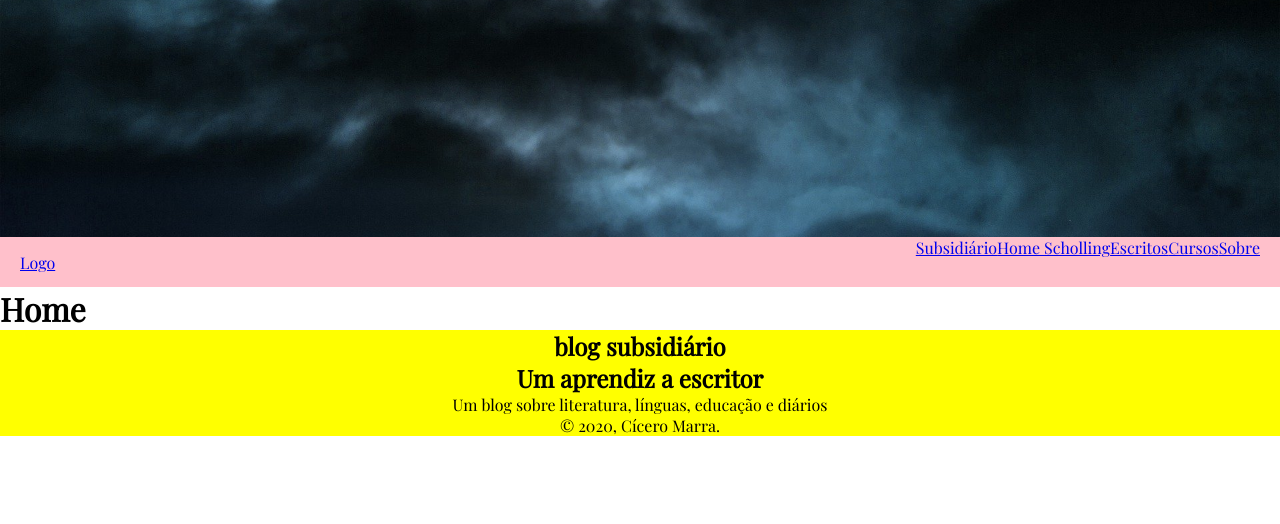
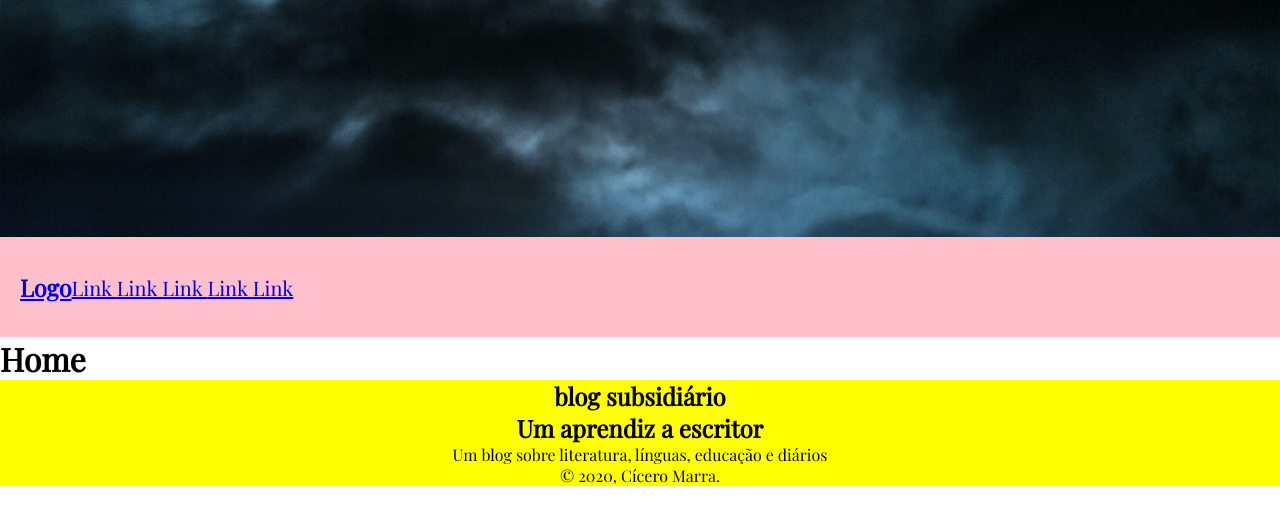
Before and after one commit to laiscavalcanti/cms-react-graphql-netlify, a Gatsby site in the folder blog-subsi/: page / in a window 1280 px wide. Built offline with nearby package versions, Linux system fonts and the light colour scheme; Gatsby itself is replaced by a stand-in of ours.

Commit message:
aplicando flex na tag nav

```diff
--- a/blog-subsi/src/components/ImageHeader/index.js
+++ b/blog-subsi/src/components/ImageHeader/index.js
@@ -1,6 +1,6 @@
 import React from 'react'
 import { useStaticQuery, graphql } from 'gatsby'
-import Img from 'gatsby-image'
+import * as S from './styled'
 
 const ImageHeader = () => {
     const { avatarImage } = useStaticQuery(
@@ -17,7 +17,7 @@ const ImageHeader = () => {
         }
     `
     )
-    return <Img fluid={avatarImage.childImageSharp.fluid} />
+    return <S.ImgWrapperHeader fluid={avatarImage.childImageSharp.fluid} />
 }
 
 export default ImageHeader
--- /dev/null
+++ b/blog-subsi/src/components/ImageHeader/styled.js
@@ -0,0 +1,7 @@
+import styled from 'styled-components'
+import Img from "gatsby-image"
+
+export const ImgWrapperHeader = styled(Img) `
+    display:flex;
+
+`
--- a/blog-subsi/src/components/Layout/styled.js
+++ b/blog-subsi/src/components/Layout/styled.js
@@ -5,30 +5,34 @@ export const LayoutWrapper = styled.section `
   width: 100%;
 `
 export const LayoutFooter = styled.footer`
-  display: grid;
+  display: flex;
   background-color: yellow;
   width: 100%;
+  justify-content: center;
   text-align: center;
 `
 export const LayoutNav = styled.nav`
-  display: grid;
-  min-height: 50px;
-  grid-auto-flow: column;
+  display: flex;
+  min-height: 100px;
+  align-content: center;
   background-color: pink;
-  text-decoration: none;
-  grid-gap: 40px;
   padding-left: 20px;
   padding-right: 20px;
 `
-export const LayoutLogo = styled.div`
-  display: grid;
+export const LayoutLogo = styled.h1`
+  display: flex;
+  align-self: center;
   justify-content: start;
-  align-content: center;
-  text-decoration: none;
+  font-size: 20px;
 `
-export const LayoutA = styled.a`
-  display: grid;
-  grid-auto-flow: column;
-  justify-content: end;
-  align-content: center;
+export const LayoutList = styled.a`
+  display: flex;
+  align-self: center;
+  justify-content: flex-end;
+  font-size: 20px;
 `
+export const LayoutLink = styled.a`
+  a:hover{
+  color: red;
+}
+`
--- a/blog-subsi/src/components/header.js
+++ b/blog-subsi/src/components/header.js
@@ -11,23 +11,20 @@ const Header = () => (
       <h1><ImageHeader /></h1>
     </div>
   </header>
+
   <S.LayoutNav>
     <S.LayoutLogo>
-      <div><a href="/home">Logo</a></div>
+      <h1><a href="/home">Logo</a></h1>
     </S.LayoutLogo>
-    <div>
-      <nav>
-        <ul>
-          <S.LayoutA >
-          <a href="/"> Subsidiário </a>
-          <a href="/"> Home Scholling </a>
-          <a href="/"> Escritos </a>
-          <a href="/"> Cursos </a>
-          <a href="/about"> Sobre </a>
-          </S.LayoutA>
-        </ul>
-      </nav>
-    </div>
+      <S.LayoutList >
+          <S.LayoutLink>
+            <a href="/"> Link </a>
+            <a href="/"> Link </a>
+            <a href="/"> Link </a>
+            <a href="/"> Link </a>
+            <a href="/about"> Link </a>
+          </S.LayoutLink>
+        </S.LayoutList>
     </S.LayoutNav>
   </>
 )
```
Also changed, not shown: blog-subsi/src/components/main.js (added).
